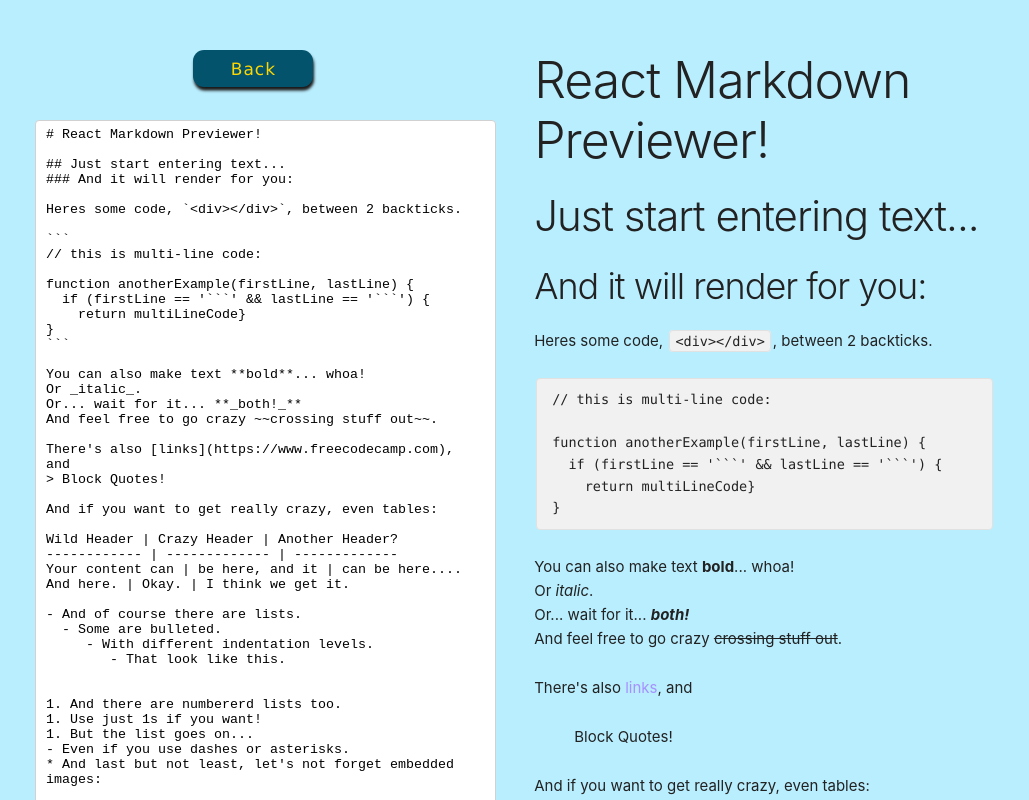
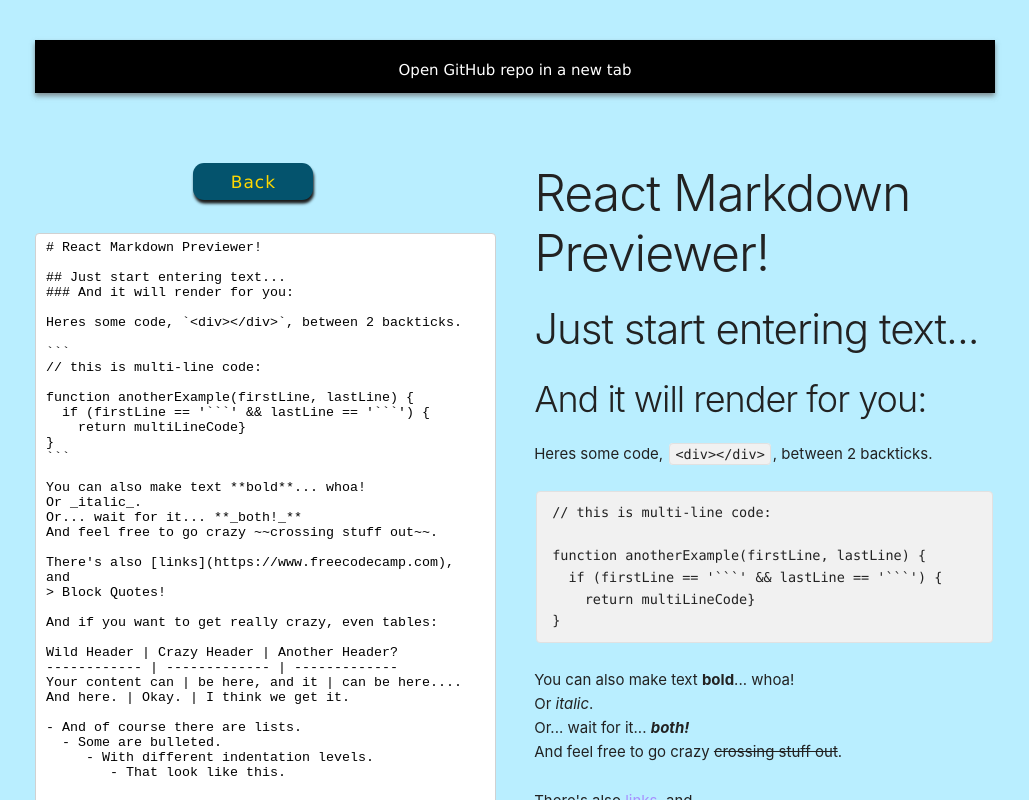
Before and after one commit to adam4321/react-markdown-previewer, a React (Create React App) app: page / in a window 1280 px wide. Shown: the top 800 px of the page, without its empty margins (125-1154 px from the left). Built offline with nearby package versions, Linux system fonts and the light colour scheme.

Commit message:
add github link

```diff
--- a/src/App.css
+++ b/src/App.css
@@ -4,12 +4,30 @@
 
 body {
     background-color: rgba(0, 195, 255, 0.274);
-    margin: 10px 0;
+    margin: 0;
 }
 
 a {
     text-decoration: none;
     color: rgba(140, 0, 255, 0.397);
+}
+
+#gh-bar {
+    background-color: black;
+    text-align: center;
+    font-family: verdana;
+    padding-top: 18px;
+    width: 100%;
+    height: 35px;
+    margin-bottom: 70px;
+    -webkit-box-shadow: 0px 3px 5px rgba(100, 100, 100, 0.719);
+    -moz-box-shadow:    0px 3px 5px rgba(100, 100, 100, 0.719);
+    box-shadow:         0px 3px 5px rgba(100, 100, 100, 0.719);
+}
+
+#gh-link {
+    text-decoration: none;
+    color: white;
 }
 
 .container {
--- a/src/App.js
+++ b/src/App.js
@@ -24,6 +24,19 @@ class App extends React.Component {
     render() {
         let { value } = this.state;
         return (
+            <div>
+                {/* Github source code link ------------------------------- */}
+                <div id='gh-bar'>
+                    <a
+                        id='gh-link'
+                        href='https://github.com/adam4321/weather-app'
+                        target='_blank'
+                        rel='noopener noreferrer'
+                    >
+                        <div>Open GitHub repo in a new tab</div>
+                    </a>
+                </div>
+
                 <div className="row">
                     <div className="one-half column markdown-div">
                         <textarea
@@ -41,6 +54,7 @@ class App extends React.Component {
                         className="one-half column"
                         dangerouslySetInnerHTML={this.createMarkup()}
                     >
+                    </div>
                 </div>
             </div>
         );
```
Lines whose indentation alone changed are shown as unchanged.
